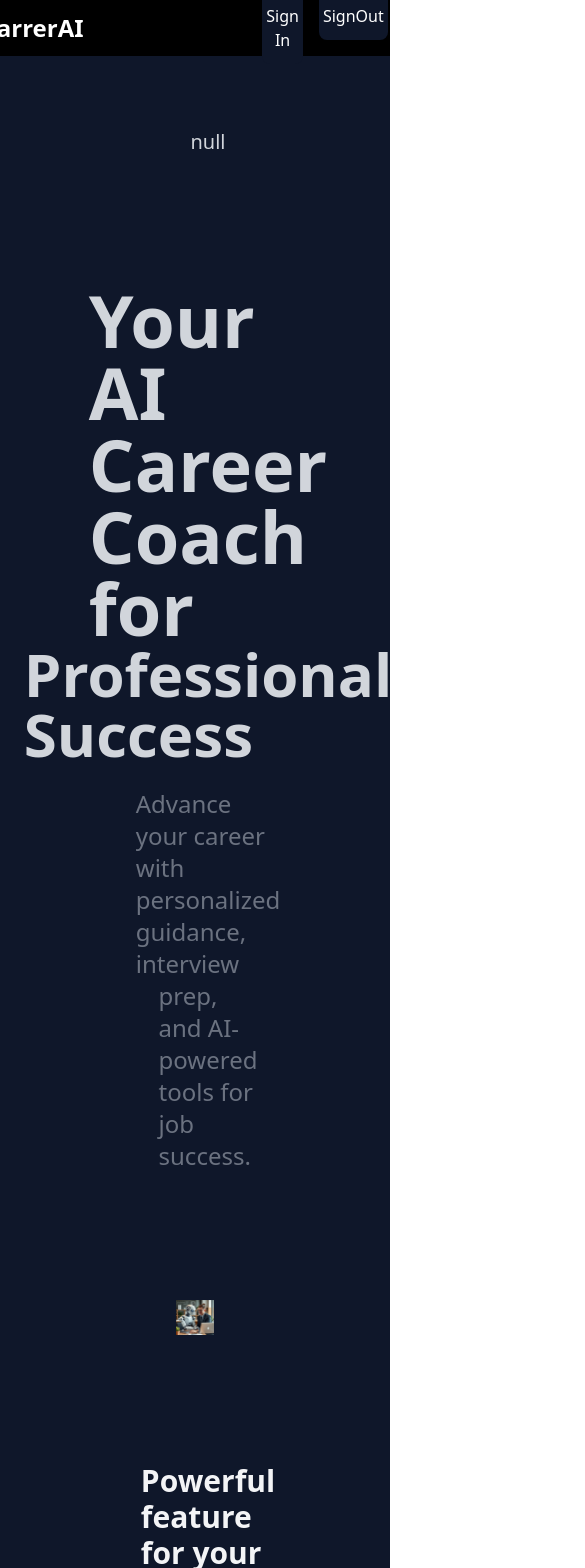
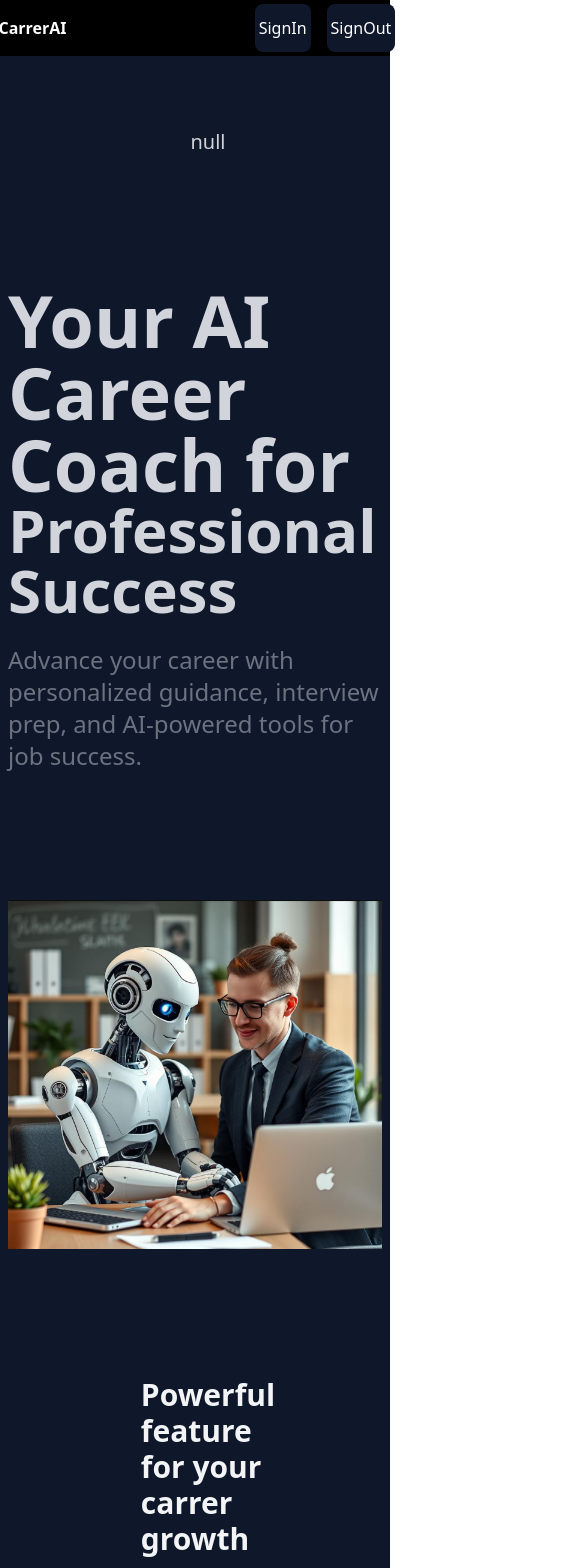
Before and after one commit to aakashloyar/CareerAI, a Next.js app: page / in a window 390 px wide. Shown: the top 1568 px of the page, 585 px wide, since content can reach past the window. Built offline with nearby package versions, Linux system fonts and the light colour scheme; no server answers.

Commit message:
added responsiveness to frontend

```diff
--- a/app/page.tsx
+++ b/app/page.tsx
@@ -13,27 +13,27 @@ export default function Home() {
           {JSON.stringify(session.data)}
       </div>
 
-      <div className='flex justify-center pt-32 text-7xl font-bold text-gray-300 px-52'>
+      <div className='flex justify-center pt-32 text-7xl font-bold text-gray-300 px-2'>
         Your AI Career Coach for
       </div>
-      <div className='flex justify-center text-6xl font-bold text-gray-300 px-52'>
+      <div className='flex justify-center text-6xl font-bold text-gray-300 px-2'>
         Professional Success
       </div>
 
-      <div className='flex justify-center pt-6 text-2xl text-gray-500 px-52'>
+      <div className='flex justify-center pt-6 text-2xl text-gray-500 px-2'>
         Advance your career with personalized guidance, interview
       </div>
-      <div className='flex justify-center text-2xl text-gray-500 px-52'>
+      <div className='flex justify-center text-2xl text-gray-500 px-2'>
         prep, and AI-powered tools for job success.
       </div>
-      <div className='flex justify-center pt-32 px-44'>
+      <div className='flex justify-center pt-32 px-2 md:px-16 lg:px-32'>
         <img src="/hompgimg.png" className='w-full' alt="Carrer Image" />
       </div>
 
       <div className='flex justify-center pt-32 text-3xl font-bold text-gray-100 px-52'>
         Powerful feature for your carrer growth
       </div>
-      <div className='flex justify-center pt-8'>
+      <div className='flex flex-wrap justify-center pt-8'>
         <div className='px-3'>
           <Card heading={'AI-Powered Career Guidance'} subheading={'Get personalized career advice and insights powered by advanced AI technology.'} imglink={'/img1.png'}/>
         </div>
@@ -52,7 +52,7 @@ export default function Home() {
           Four simple steps to accelerate your career growth
         </div>
 
-        <div className='flex justify-center pt-8'>
+        <div className='flex flex-wrap justify-center pt-8'>
           <div className='px-3'>
             <UnCard heading={'Professional Onboarding'} subheading={'Share your industry and expertise for personalized guidance'} imglink={'/img4.png'}/>
           </div>
--- a/components/Appbar.tsx
+++ b/components/Appbar.tsx
@@ -10,7 +10,7 @@ export default function AppBar(){
           <div className='col-span-2 flex items-center justify-center'>
             <Link href="/">
             <button className="">
-              <div className='text-2xl font-bold '>
+              <div className='text-md md:text-2xl font-bold '>
                 CarrerAI
               </div>
             </button>
@@ -23,7 +23,7 @@ export default function AppBar(){
           </div>
           <div className='col-span-4 flex justify-center'>
           <div>
-            <Button handleClick={() => signIn()} label={'Sign In'}/>
+            <Button handleClick={() => signIn()} label={'SignIn'}/>
             </div>
             <div>
             <Button handleClick={() => signOut()} label={'SignOut'}/>
```
